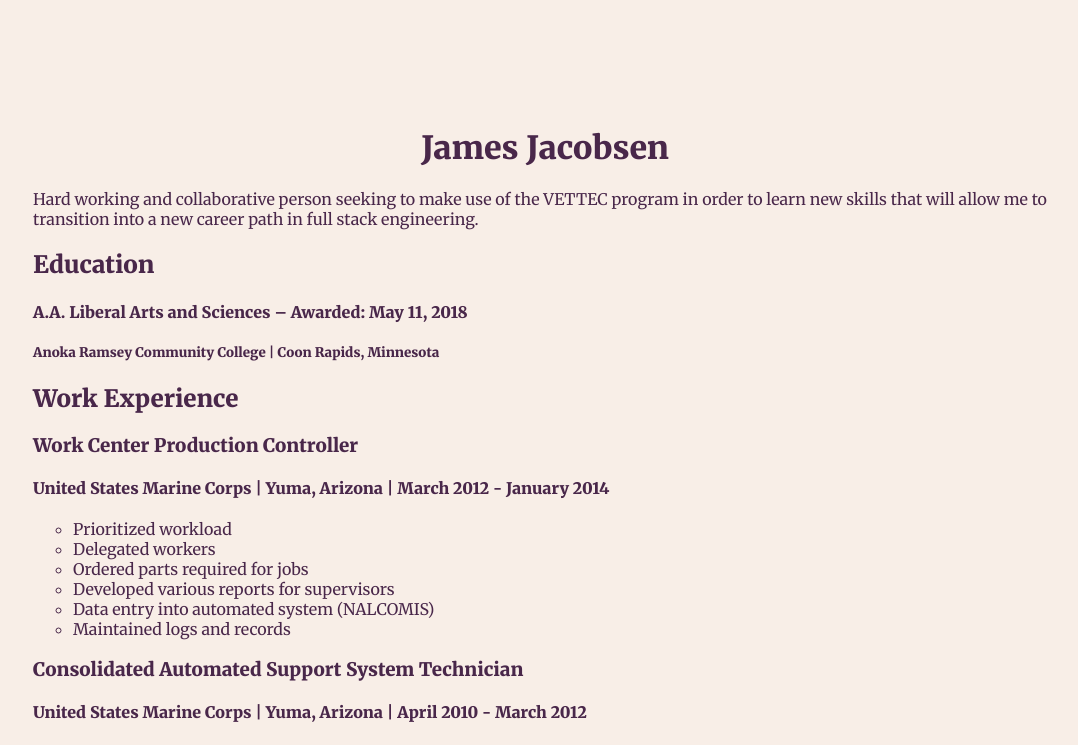
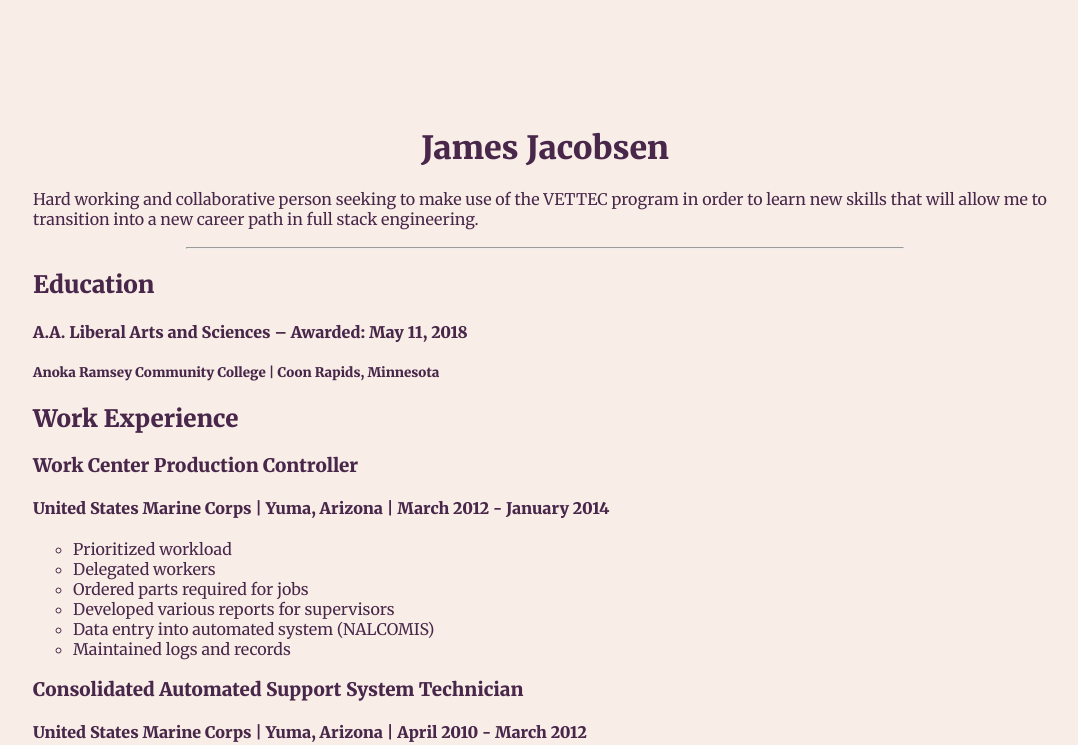
Before and after one commit to cplson/cplson.github.io, a plain HTML site: page index.html in a window 1280 px wide. Shown: the top 745 px of the page, without its empty margins (95-1173 px from the left). Drawn offline with Linux system fonts and the light colour scheme.

Commit message:
Update index.html
Added:
Header class
<hr>

```diff
--- a/index.html
+++ b/index.html
@@ -8,13 +8,13 @@
   <link rel="preconnect" href="https://fonts.googleapis.com"><link rel="preconnect" href="https://fonts.gstatic.com" crossorigin><link href="https://fonts.googleapis.com/css2?family=Merriweather:wght@400;900&display=swap" rel="stylesheet">
 </head>
 <body>
-  <div>
+  <div class="header">
     <h1>James Jacobsen</h1>
     <p1>Hard working and collaborative person seeking to make use of the VETTEC
     program in order to learn new skills that will allow me to transition into a
     new career path in full stack engineering.</p1>
   </div>
-
+  <hr>
   <div>
     <h2>Education</h2>
     <h4>A.A. Liberal Arts and Sciences – Awarded: May 11, 2018</h4>
```
